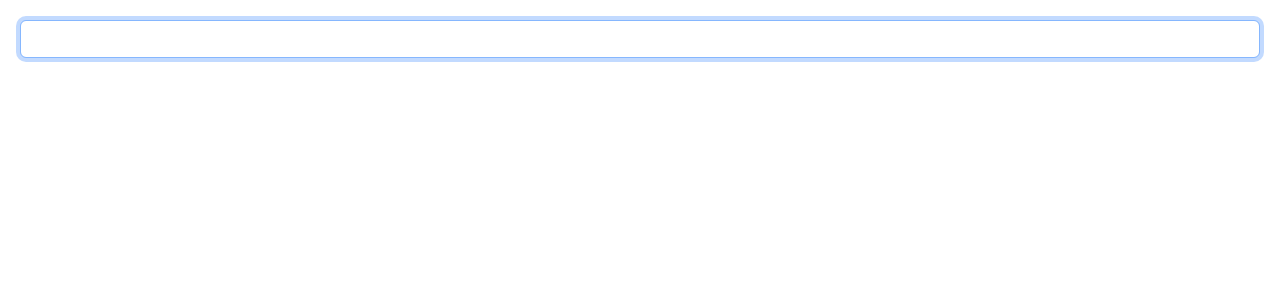
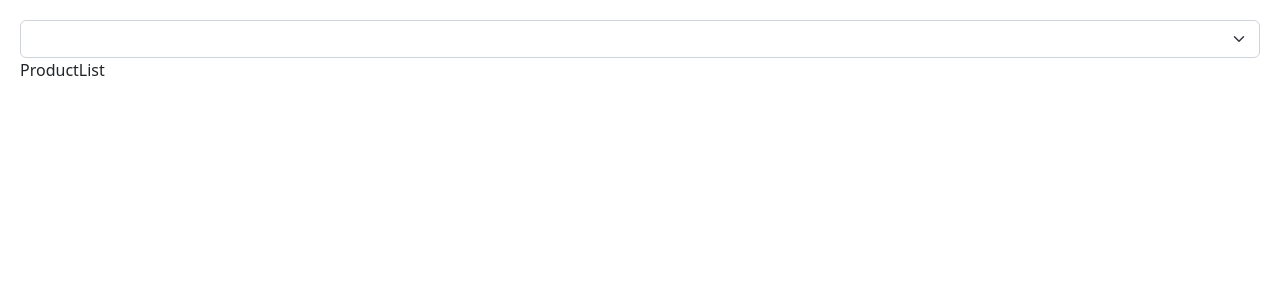
Before and after one commit to Dinesh-4/react_practice, a React (Vite) app in the folder react-app/: page / in a window 1280 px wide. Shown: the top 300 px of the page. Built offline with nearby package versions, Linux system fonts and the light colour scheme.

Commit message:
Effect Dependencies

```diff
--- a/react-app/src/App.tsx
+++ b/react-app/src/App.tsx
@@ -1,22 +1,18 @@
-import { useEffect, useRef } from "react";
+import { useEffect, useRef, useState } from "react";
+import ProductList from "./components/ProductList";
 
 function App() {
+  const [category, setCategory] = useState('');
 
-  const ref = useRef<HTMLInputElement>(null);
-
-  // afterRender
-  useEffect(() => {
-    // Side effect
-    if(ref.current) ref.current.focus();
-
-  });
-
-  useEffect(() => {
-    document.title = 'My App';
-  });
   return (
     <div>
-      <input ref={ref} type="text" className="form-control" />
+      <select className="form-select" onChange={(event) => setCategory(event.target.value)}>
+      <option value=""></option>
+      <option value="Clothing">Clothing</option>
+      <option value="Household">Household</option>
+      </select>
+
+     <ProductList category={category} />
     </div>
   );
 }
--- /dev/null
+++ b/react-app/src/components/ProductList.tsx
@@ -0,0 +1,15 @@
+import React, { useEffect, useState } from 'react'
+
+const ProductList = ({ category }: {category: string}) => {
+  const [products, setProducts] = useState<string[]>([]);
+
+  useEffect(() => {
+    console.log('Fetching products', category);
+    setProducts(['Clothing', "Household"]);
+  },[category]);
+  return (
+    <div>ProductList</div>
+  )
+}
+
+export default ProductList
```
